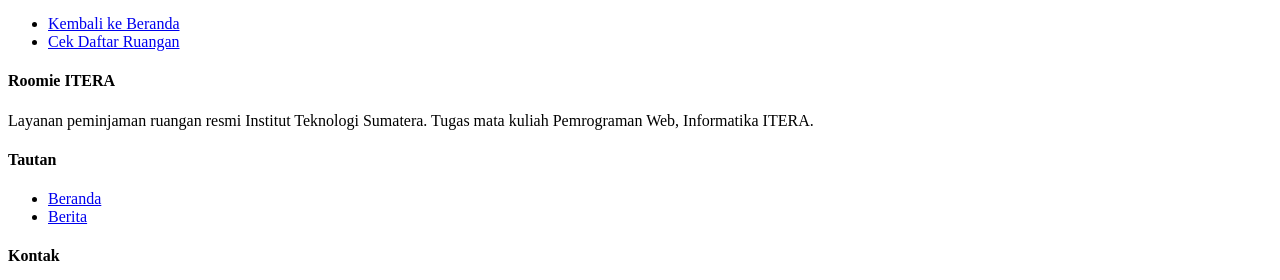
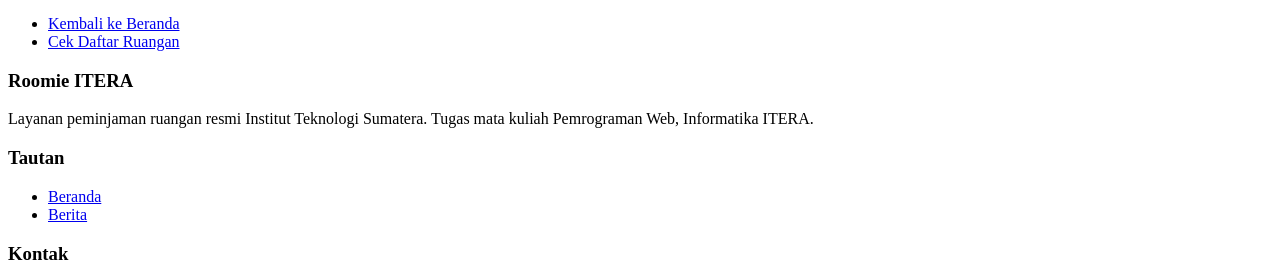
Before and after one commit to mulyadelani/PAW26, a plain HTML site: page tugas2/berita.html in a window 1280 px wide. Shown: the part 1317-1597 px from the top of the page. Drawn offline with Linux system fonts and the light colour scheme.

Commit message:
heading new

```diff
--- a/tugas2/berita.html
+++ b/tugas2/berita.html
@@ -1,4 +1,3 @@
-
 <!DOCTYPE html>
 <html lang="id">
 <head>
@@ -140,18 +139,18 @@
   <footer class="site-footer">
     <div class="footer-inner">
       <div>
-        <h4>Roomie ITERA</h4>
+        <h3>Roomie ITERA</h3>
         <p>Layanan peminjaman ruangan resmi Institut Teknologi Sumatera. Tugas mata kuliah Pemrograman Web, Informatika ITERA.</p>
       </div>
       <div>
-        <h4>Tautan</h4>
+        <h3>Tautan</h3>
         <ul>
           <li><a href="index.html">Beranda</a></li>
           <li><a href="berita.html">Berita</a></li>
         </ul>
       </div>
       <div>
-        <h4>Kontak</h4>
+        <h3>Kontak</h3>
         <ul>
           <li>Bagian Sarana &amp; Prasarana ITERA</li>
           <li>Jl. Terusan Ryacudu, Way Huwi, Jati Agung, Lampung Selatan</li>
```
